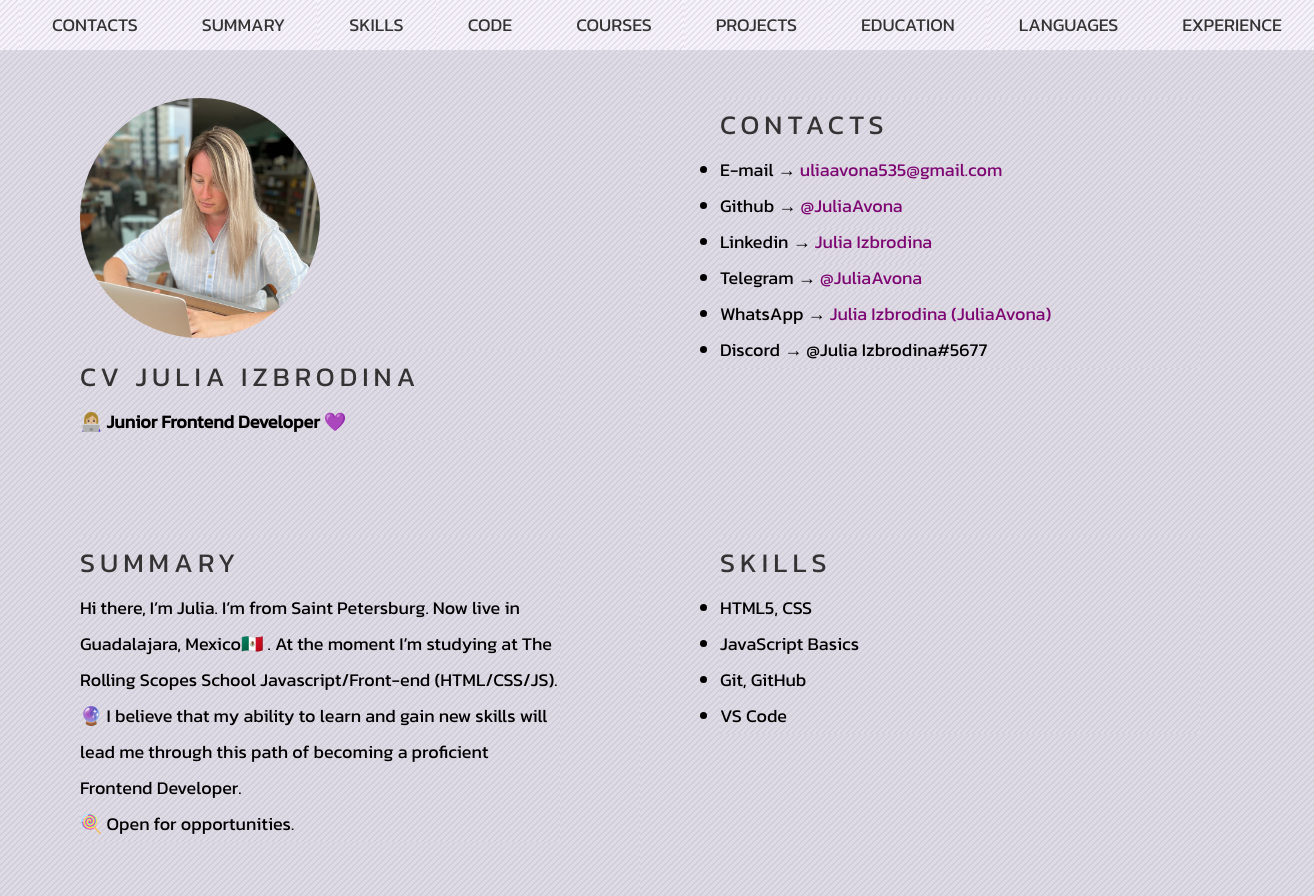
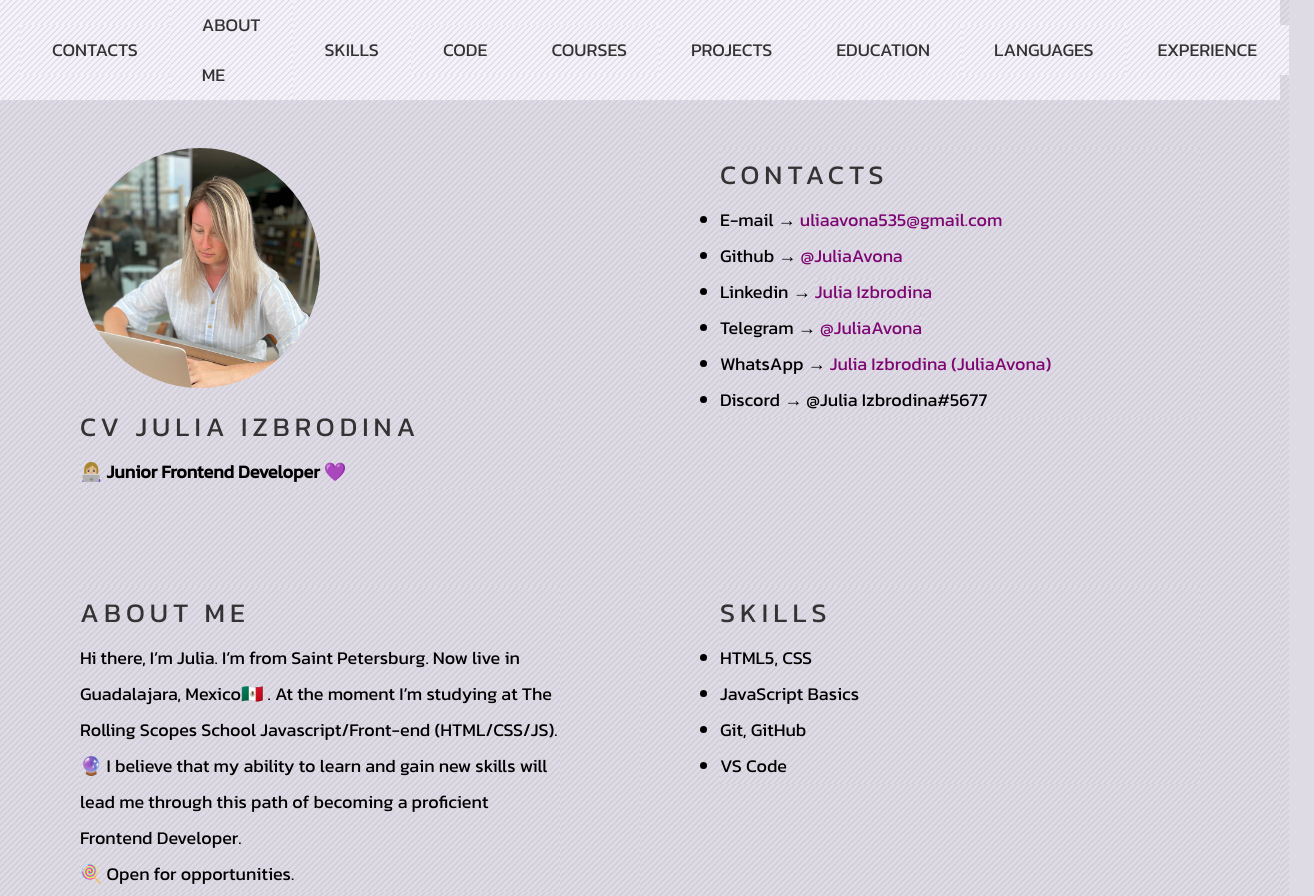
Before and after one commit to JuliaAvona/rsschool-cv, a plain HTML site: page index.html in a window 1280 px wide. Shown: the top 896 px of the page, 1314 px wide, since content can reach past the window. Drawn offline with Linux system fonts and the light colour scheme.

Commit message:
init: change section About Me

```diff
--- a/index.html
+++ b/index.html
@@ -23,7 +23,7 @@
             <nav class="navbar">
                 <ul class="nav-link">
                     <li class="nav-item"><a href="#contacts" class="nav-link">Contacts</a></li>
-                    <li class="nav-item"><a href="#summary" class="nav-link">Summary</a></li>
+                    <li class="nav-item"><a href="#about" class="nav-link">About Me</a></li>
                     <li class="nav-item"><a href="#skills" class="nav-link">Skills</a></li>
                     <li class="nav-item"><a href="#code" class="nav-link">Code</a></li>
                     <li class="nav-item"><a href="#courses" class="nav-link">Courses</a></li>
@@ -69,8 +69,8 @@
 
             <!-- Section summary -->
 
-            <section class="section" id="summary">
-                <h2 class="section-title">Summary</h2>
+            <section class="section" id="about">
+                <h2 class="section-title">About Me</h2>
                 <p>
                     Hi there, I’m Julia. I’m from Saint Petersburg. Now live in Guadalajara, Mexico🇲🇽 .
                     At the moment I’m studying at The Rolling Scopes School Javascript/Front-end (HTML/CSS/JS).
```
